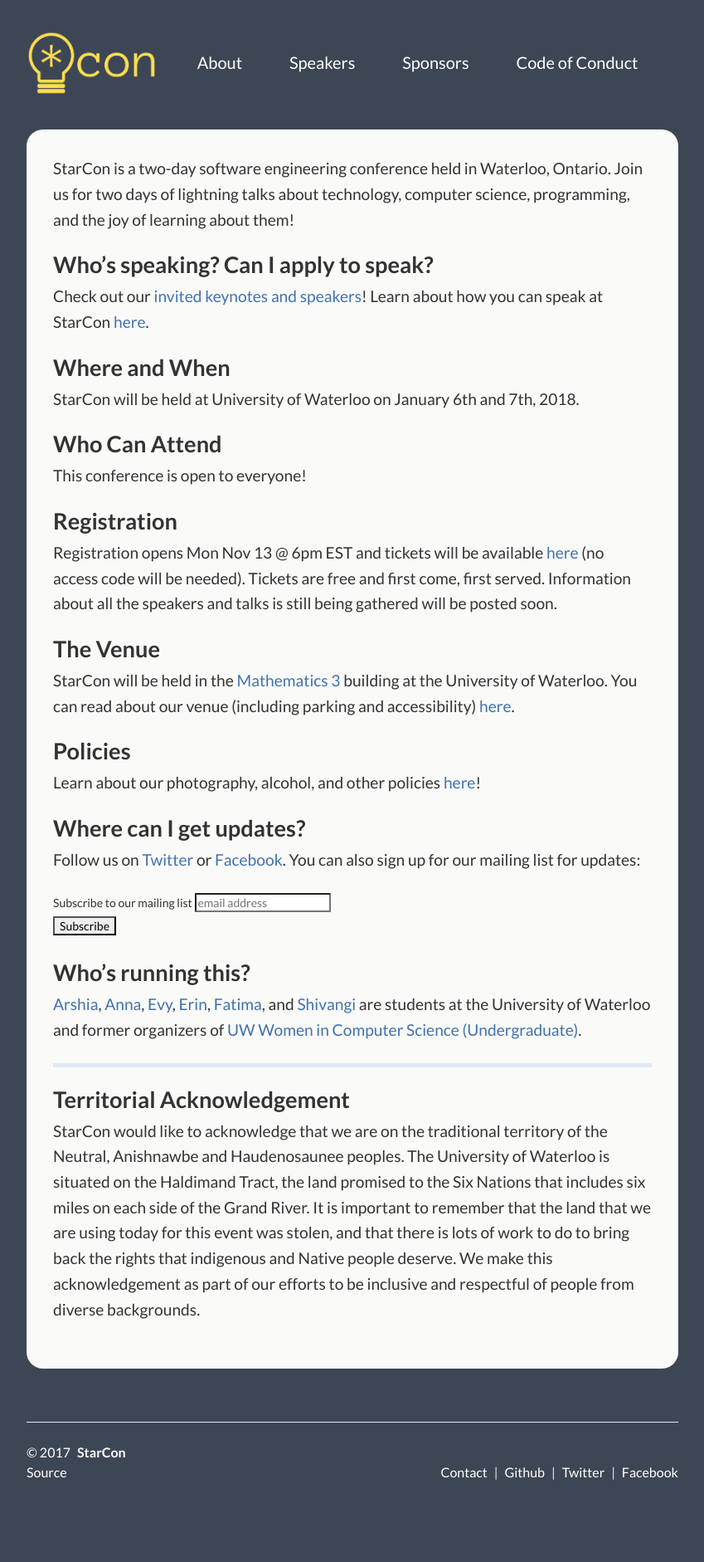
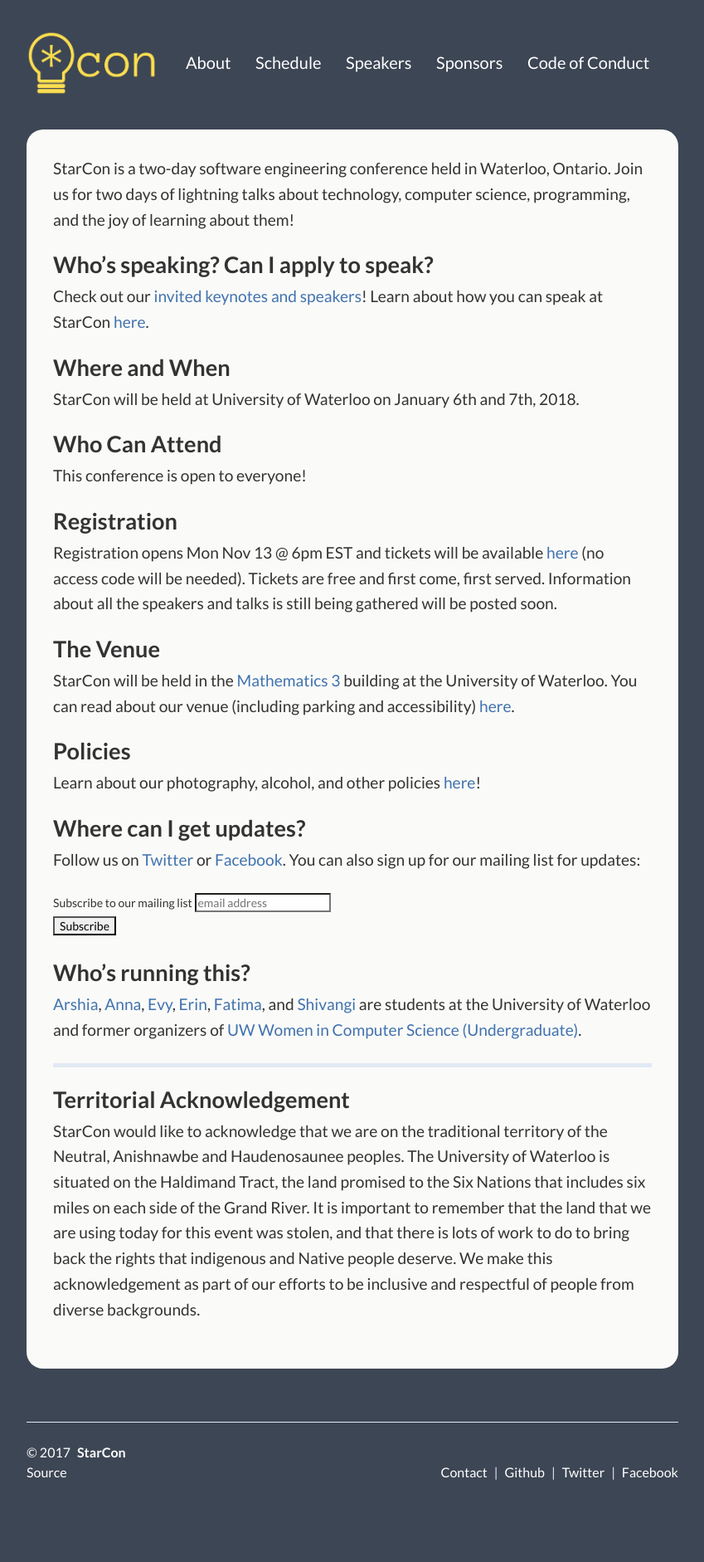
Before and after one commit to StarConKW/starconkw.github.io, a Jekyll site: the page built from index.md, in a window 1280 px wide. Shown: the whole page at 83% size, without its empty margins (215-1064 px from the left). Built offline with Jekyll 4.4.1, drawn with Linux system fonts in a browser that asks for light colours; comment, search, counter and statistics services are not loaded.

Commit message:
Adds schedule

```diff
--- a/_config.yml
+++ b/_config.yml
@@ -29,6 +29,9 @@ navigation:
   - title: About
     url: /about/
     desc: Learn about us
+  - title: Schedule
+    url: /schedule/
+    desc: Schedule
   - title: Speakers
     url: /speakers/
     desc: See who's speaking
```
Also changed, not shown: _pages/schedule.md (added), 1 other file.
